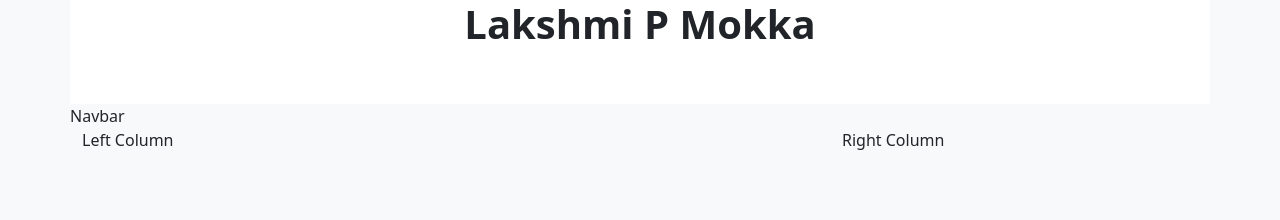
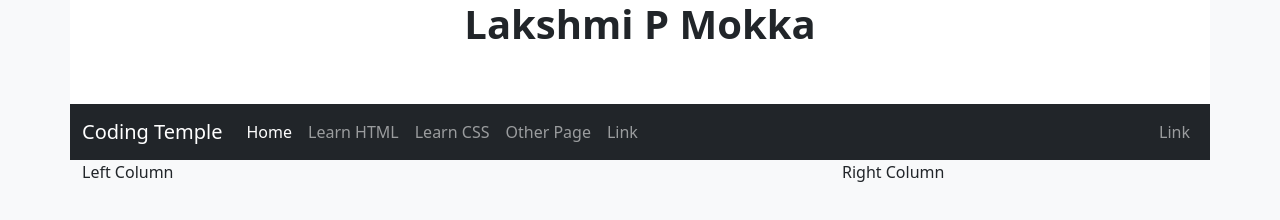
Before and after one commit to LMokka/kekeambas_96_bootstrap_portfolio, a plain HTML site: page index.html in a window 1280 px wide. Drawn offline with nearby package versions, Linux system fonts and the light colour scheme.

Commit message:
Third Commit

```diff
--- a/index.html
+++ b/index.html
@@ -20,7 +20,26 @@
 
             <!--Row 2 - Navbar -->
             <div class="row">
-                Navbar
+                <nav class="navbar navbar-expand-lg bg-dark navbar-dark">
+                    <div class="container-fluid">
+                      <a class="navbar-brand" href="#">Coding Temple</a>
+                      <button class="navbar-toggler" type="button" data-bs-toggle="collapse" data-bs-target="#navbarNavAltMarkup" aria-controls="navbarNavAltMarkup" aria-expanded="false" aria-label="Toggle navigation">
+                        <span class="navbar-toggler-icon"></span>
+                      </button>
+                      <div class="collapse navbar-collapse justify-content-between" id="navbarNavAltMarkup">
+                        <div class="navbar-nav">
+                          <a class="nav-link active" href="#">Home</a>
+                          <a class="nav-link" href="#">Learn HTML</a>
+                          <a class="nav-link" href="#">Learn CSS</a>
+                          <a class="nav-link" href="#">Other Page</a>
+                          <a class="nav-link" href="#">Link</a>
+                        </div>
+                        <div class="navbar-nav">
+                            <a class="nav-link" href="#">Link</a>
+                        </div>
+                      </div>
+                    </div>
+                  </nav>
             </div>
 
             <!--Row 3 - Main Content-->
```
